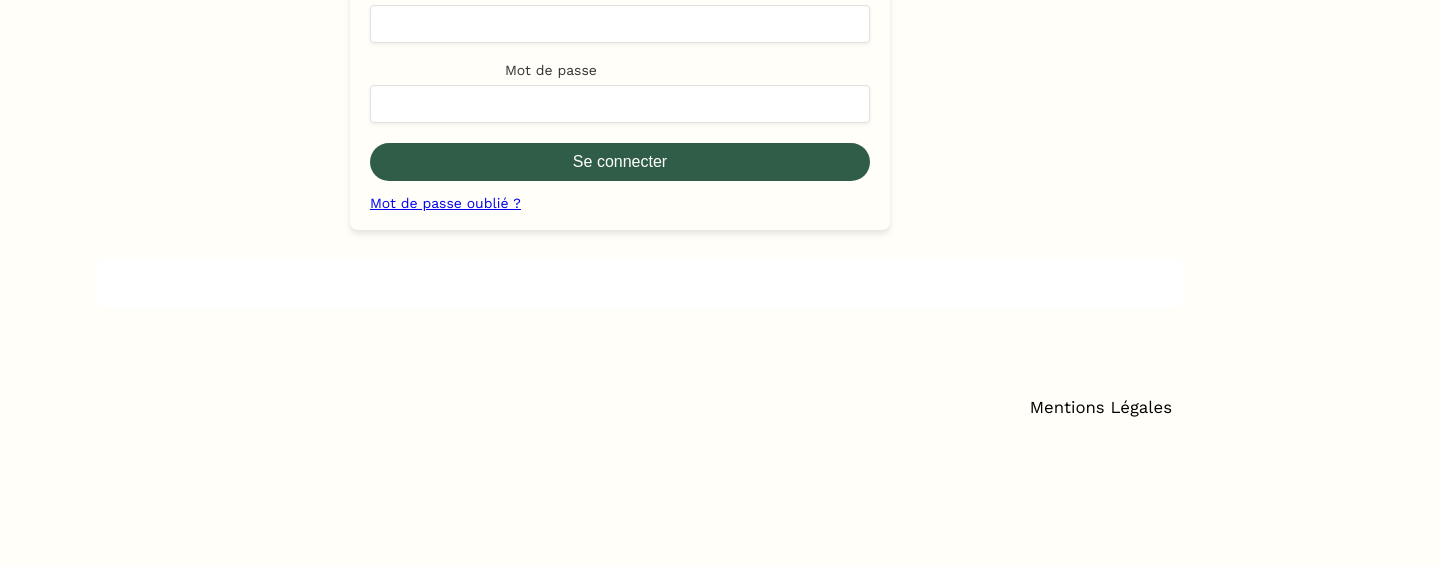
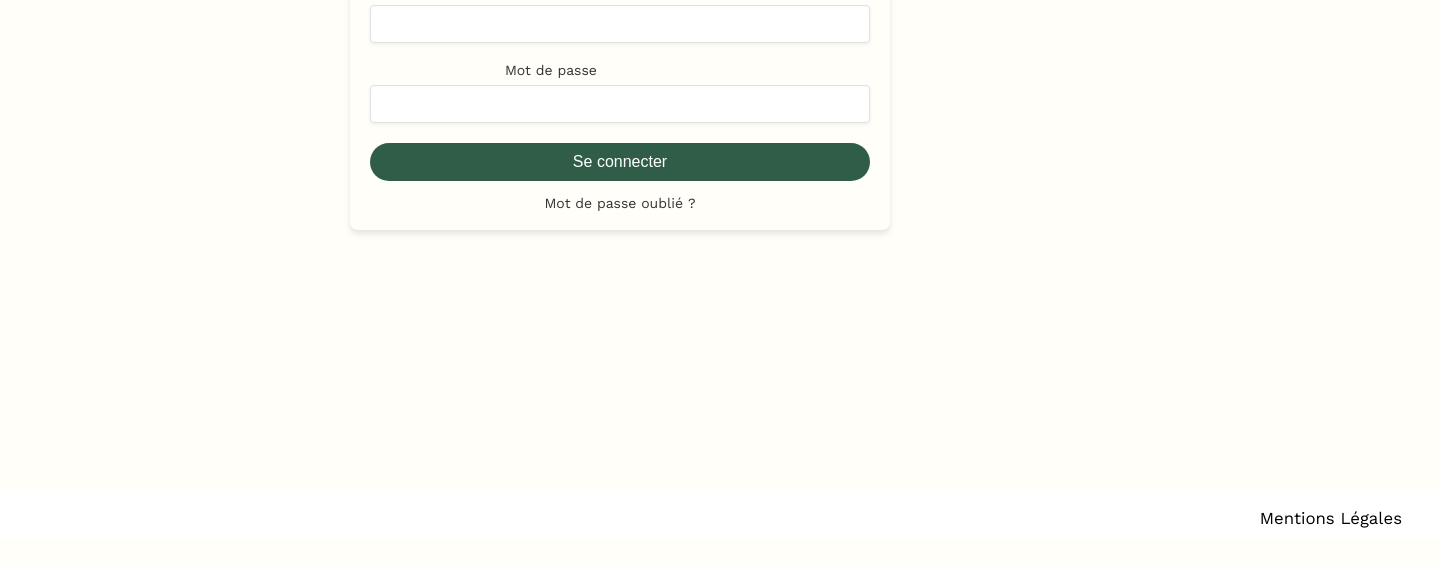
Before and after one commit to Lambersart/Portfolio-architecte-sophie-bluel-master, a plain HTML site: page FrontEnd/login.html in a window 1280 px wide. Shown: the part 210-776 px from the top of the page, 1440 px wide, since content can reach past the window. Drawn offline with nearby package versions, Linux system fonts and the light colour scheme.

Commit message:
soutenance

```diff
--- a/FrontEnd/assets/style.css
+++ b/FrontEnd/assets/style.css
@@ -223,6 +223,7 @@ li:hover {
 .boutons :hover {
   background-color: #1d6154;
   color: white;
+  cursor: pointer;
 }
 .boutons button {
   border-radius: 60px;
@@ -230,6 +231,8 @@ li:hover {
   font-size: 1rem;
   border: 2px solid #1d6154;
   background-color: #fffef8;
+  color: #1d6154;
+  height: 35px;
 }
 #gallery {
   width: 100%;
@@ -286,9 +289,7 @@ h2 {
 .login-form input:focus {
   border-color: #7ca08b;
 }
-.footerLogin {
-  margin-top: 250px;
-}
+
 /*button */
 .submit {
   background-color: #305d48;
@@ -305,7 +306,7 @@ h2 {
 button:hover {
   background-color: #28493b;
 }
-*/ .forgot-password {
+.forgot-password {
   text-align: center;
   color: #333333;
   font-size: 14px;
@@ -343,7 +344,7 @@ button:hover {
 #logout {
   cursor: pointer;
 }
-/*--ESSais modale --*/
+
 /* Styles de la modale------------------------------------- */
 #modal {
   display: none;
@@ -526,10 +527,6 @@ div label {
   background: #24483a;
 }
 
-/*--ESSAIS----Ajouts pour le formulaire--------*/
-
-/*---Fin essai------------*/
-
 /*----Formulaire de la modale pour ajout de photos--------*/
 .add-image-button {
   display: block;
@@ -548,7 +545,7 @@ div label {
   background: #24483a;
 }
 
-/*Projet    fourni----------Ne pas modifier--------*/
+/*Projet    fourni------------------*/
 #contact {
   width: 50%;
   margin: auto;
@@ -592,9 +589,24 @@ input[type="submit"] {
 }
 
 footer nav ul {
+  margin: 2em;
+}
+footer nav {
+  width: 1440px;
   display: flex;
+  left: 0px;
+  position: absolute;
+  background-color: #ffffff;
   justify-content: flex-end;
-  margin: 2em;
   height: 50px;
+}
+.footerLogin nav {
+  width: 1440px;
+  display: flex;
+  left: 0px;
+  top: 700px;
+  position: absolute;
   background-color: #ffffff;
+  justify-content: flex-end;
+  height: 50px;
 }
--- a/FrontEnd/login.html
+++ b/FrontEnd/login.html
@@ -41,7 +41,7 @@
         <a href="#" class="forgot-password">Mot de passe oublié ?</a>
       </form>
     </div>
-    <footer>
+    <footer class="footerLogin">
       <nav>
         <ul>
           <li class="footerLogin">Mentions Légales</li>
--- a/FrontEnd/login.js
+++ b/FrontEnd/login.js
@@ -1,9 +1,7 @@
 /**
  * Ici on va avoir pour objectif de détecter le clic sur le bouton
  * -> récupérer les données qui ont été saisies par l'utilisateur
- * -> formattage nécessaire ???
  * -> envoyer au backend/api avec un fetch avec la méthode POST
- * -> traiter la réponse du backend et on enchaine sur la suite
  * http://localhost:5678/api/users/login
  */
 document.addEventListener("DOMContentLoaded", () => {
```
Also changed, not shown: FrontEnd/script.js (+11 -42 lines), Backend/images/ampoule-boite-a-gants1740215291079.png (added), Backend/images/ampoule-boite-a-gants1740216913386.png (added), Backend/images/ampoule-boite-a-gants1740217134470.png (added), Backend/images/ampoule-boite-a-gants1740218060955.png (added), Backend/images/ampoule-boite-a-gants1740233896029.png (added), Backend/images/ampoule-led1740217877566.png (added), Backend/images/ampoule-led1740218575862.png (added), 1 other file.
